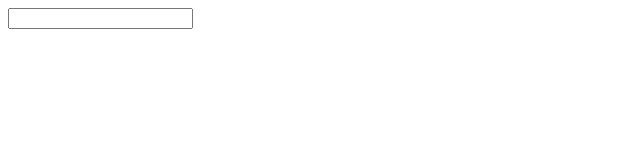
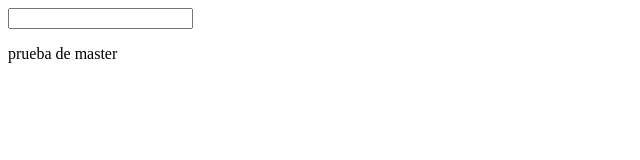
Before and after one commit to 21jordan/capagit, a plain HTML site: page index.html in a window 1280 px wide. Shown: the whole page, without its empty margins (0-640 px from the left). Drawn offline with Linux system fonts and the light colour scheme.

Commit message:
modificado index.html

```diff
--- a/index.html
+++ b/index.html
@@ -5,6 +5,7 @@
     <body>
         <form action="">
             <input type="text">
+            <p>prueba de master</p>
         </form>
     </body>
 </html>
```
